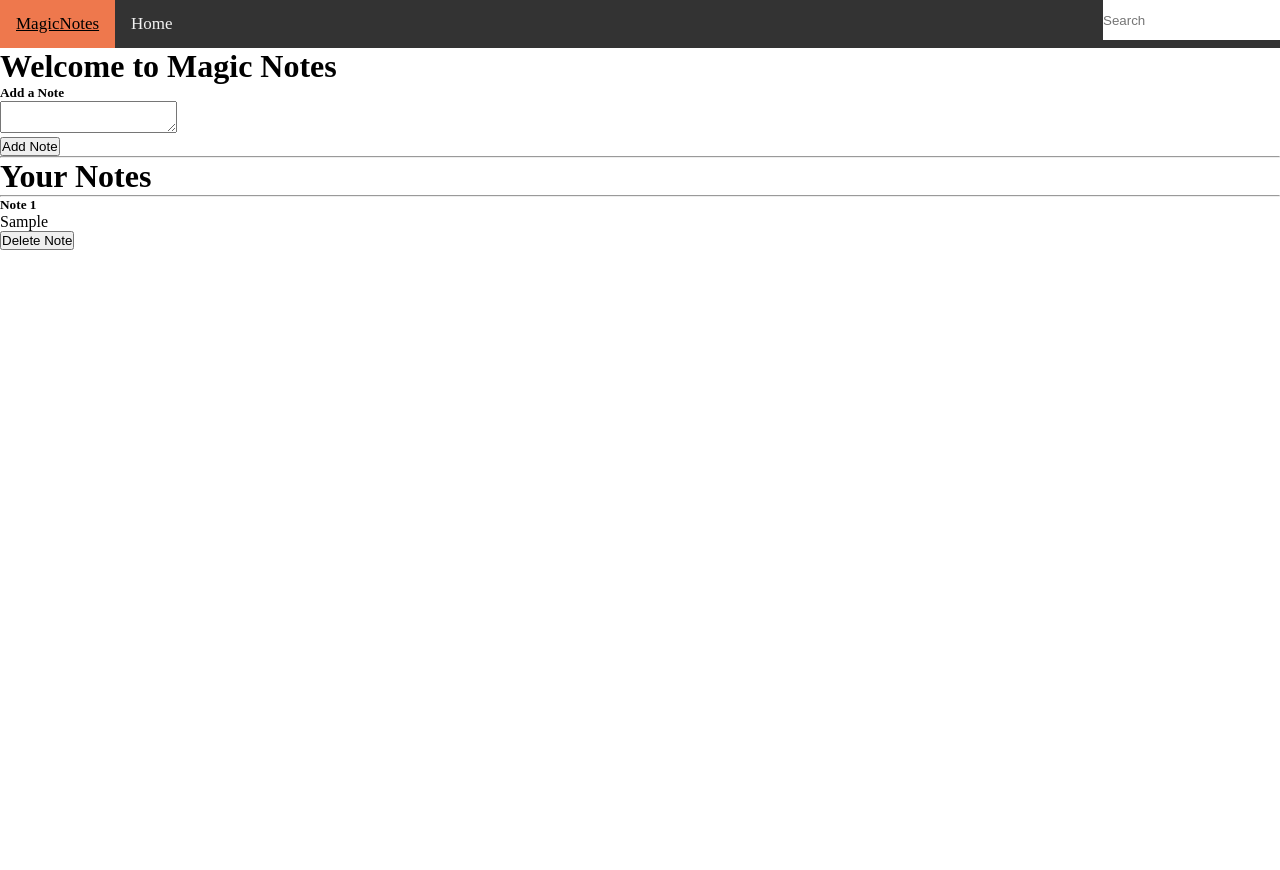
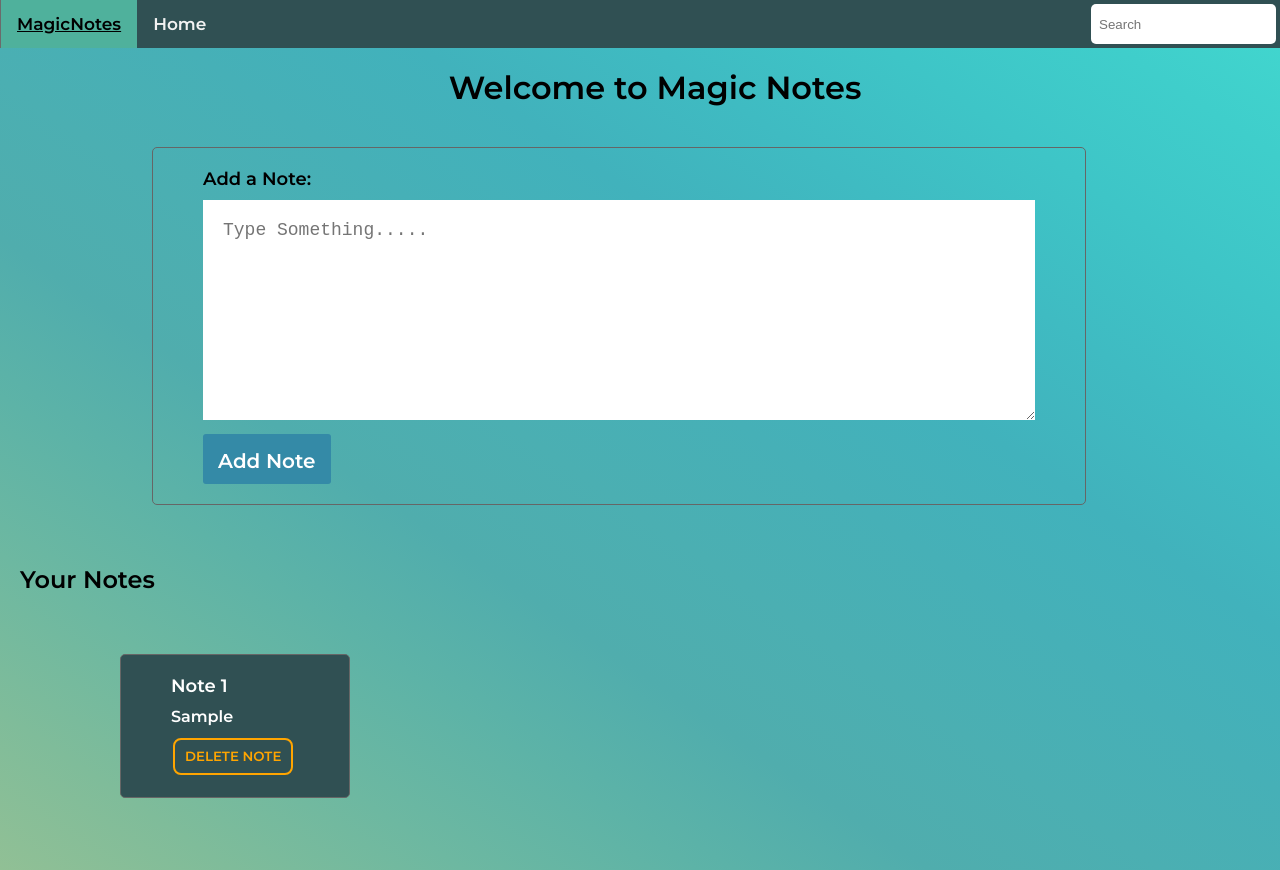
Before and after one commit to Neeraj855/Notes-Maker, a plain HTML site: page index.html in a window 1280 px wide. Both pictures are taken after typing "Sample" into the empty fields and a click on the button "Add Note". Before the commit the page ends 800 px from the top, so only its background shows below. Drawn offline with Linux system fonts and the light colour scheme.

Commit message:
Added Styles to the App

```diff
--- a/index.html
+++ b/index.html
@@ -15,33 +15,29 @@
     <form>
       <input id='searchTxt' class="form navform " type="search" placeholder="Search" aria-label="Search" />
     </form>
-
-
     </a>
-
-
   </nav>
-
-
 
   <div class="container">
     <h1>Welcome to Magic Notes</h1>
     <div class="card">
       <div class="card-body">
-        <h5 class="card-title">Add a Note</h5>
+        <h5 class="card-title">Add a Note:</h5>
         <div class="form-group">
-          <textarea class="form" id="addTxt"></textarea>
+          <textarea class="form-type" id="addTxt" placeholder="Type Something....."></textarea>
         </div>
-        <button class="btn" id="addBtn">Add Note</button>
+        <button class="btn-1" id="addBtn">Add Note</button>
+      </div>
+
+    </div>
+
+    <div class="card-2">
+      <h2>Your Notes</h2>
+
+      <div id="notes" class='notes-body'>
+
       </div>
     </div>
-    <hr />
-    <h1>Your Notes</h1>
-    <hr />
-    <div id="notes">
-
-    </div>
-  </div>
   </div>
 
 
--- a/script.js
+++ b/script.js
@@ -1,9 +1,6 @@
 showNotes();
 
-
-
 //NavBar
-
 function myFuction() {
     var nav = document.getElementById('myNav');
     if (nav.className === 'nav') {
@@ -41,11 +38,11 @@ function showNotes() {
     let html = "";
     notesObj.forEach(function (element, index) {
         html += `
-            <div class="noteCard my-2 mx-2 card" style="width: 18rem;">
-                    <div class="card-body">
-                        <h5 class="card-title">Note ${index + 1}</h5>
+            <div class="noteCard" style="width: 18rem;">
+                    <div class="card-body card-bg">
+                        <h5 class="card2-title">Note ${index + 1}</h5>
                         <p class="card-text"> ${element}</p>
-                        <button id="${index}" onclick="deleteNote(this.id)" class="btn btn-primary">Delete Note</button>
+                        <button id="${index}" onclick="deleteNote(this.id)" class="btn-2">Delete Note</button>
                     </div>
                 </div>`;
     });
@@ -59,7 +56,6 @@ function showNotes() {
 
 
 //Function to delete a Note
-
 function deleteNote(index) {
 
 
--- a/style.css
+++ b/style.css
@@ -1,7 +1,28 @@
+@import url("https://fonts.googleapis.com/css2?family=Montserrat:wght@600&display=swap");
+
 * {
   padding: 0;
   margin: 0;
   box-sizing: border-box;
+}
+
+body {
+  font-family: "Montserrat", sans-serif;
+  background-image: linear-gradient(
+    to right top,
+    #91c095,
+    #7fbc9a,
+    #6db8a1,
+    #5db3a7,
+    #50adad,
+    #4bafb2,
+    #46b0b7,
+    #41b2bc,
+    #3fbbc2,
+    #3ec5c7,
+    #3fcecb,
+    #42d8cf
+  );
 }
 
 a {
@@ -11,19 +32,23 @@ a {
 
 form {
   float: right;
+}
 
+h2 {
+  margin: 20px;
 }
 
 .navform {
   border: none;
   height: 40px;
-
+  margin: 4px;
+  padding-left: 8px;
+  border-radius: 5px;
 }
 
 .nav {
   overflow: hidden;
-    background-color: #333;
-
+  background-color: rgb(48, 80, 83);
 }
 
 .nav a {
@@ -41,12 +66,13 @@ form {
 }
 
 .nav a:hover {
-    background-color: #ddd;
+  background-color: rgb(79, 177, 156);
   color: black;
+  border-left: 1px solid rgb(107, 107, 107);
 }
 
 .nav a.active {
-    background-color: rgb(238, 120, 77);
+  background-color: rgb(79, 177, 156);
   color: rgb(0, 0, 0);
 }
 
@@ -54,12 +80,136 @@ form {
   display: none;
 }
 
-@media screen and (max-width:600px) {
+/* Container */
 
+.container {
+  display: flex;
+  flex-direction: column;
+  justify-content: center;
+}
+
+.container h1 {
+  margin-top: 20px;
+  margin-left: 30px;
+  text-align: center;
+}
+
+.card {
+  margin-left: 7rem;
+}
+
+.card-body {
+  width: 80%;
+  border: 0.2px solid rgb(102, 102, 102);
+  border-radius: 5px;
+  margin: 40px;
+  padding: 20px 50px;
+}
+
+.card-title {
+  font-size: large;
+  font-weight: 600;
+  padding-bottom: 10px;
+}
+
+.form-type {
+  width: 100%;
+  height: 220px;
+  border: none;
+  padding: 20px;
+  font-size: 18px;
+}
+
+/* Note Card */
+
+.notes-body {
+  display: flex;
+  flex-wrap: wrap;
+  margin-left: 5rem;
+  margin-bottom: 2rem;
+}
+.card-bg {
+  background-color: rgb(48, 80, 83);
+  color: white;
+  flex: 1 1 auto;
+}
+
+.card2-title {
+  font-size: large;
+}
+.card-text {
+  padding: 10px 0;
+}
+
+.btn-2 {
+  box-sizing: border-box;
+  appearance: none;
+  background-color: transparent;
+  border: 2px solid orange;
+  border-radius: 0.6em;
+  color: orange;
+  cursor: pointer;
+  display: flex;
+  align-self: center;
+  font-weight: 400;
+  line-height: 1;
+  margin: 2px;
+  padding: 10px;
+  text-decoration: none;
+  text-align: center;
+  text-transform: uppercase;
+  font-family: "Montserrat", sans-serif;
+  font-weight: 400;
+  transition: box-shadow 300ms ease-in-out, color 300ms ease-in-out;
+}
+
+.btn-2:hover {
+  box-shadow: 0 0 40px 40px orange inset;
+  color: #fff;
+  outline: 0;
+}
+
+.card .btn-1 {
+  display: inline-block;
+  padding: 15px;
+  cursor: pointer;
+  margin-top: 10px;
+  margin-right: 5px;
+  height: 50px;
+  min-width: 100px;
+  background: #348aa7;
+  border: none;
+  outline: none;
+  color: white;
+  font-family: inherit;
+  font-weight: 400;
+  font-size: 20px;
+  border-radius: 3px;
+  box-shadow: 0 5px 0px darken(#0b83ac, 0%);
+  border-bottom: 2px solid darken(#0b83ac, 3%);
+}
+
+.btn-1:hover {
+  background: darken(#0b83ac, 5%);
+  box-shadow: 0 4px 1px darken(#0b83ac, 5%);
+  border-bottom: 2px solid darken(#0b83ac, 8%);
+  transition: all 0.1s ease-in;
+  background: darken(#0b83ac, 5%);
+  box-shadow: 0 4px 1px darken(#0b83ac, 5%);
+  border-bottom: 2px solid darken(#0b83ac, 8%);
+  transition: all 0.1s ease-in;
+}
+
+.btn-1:active {
+  transform: translateY(4px);
+  border-bottom-width: 2px;
+  box-shadow: none;
+}
+
+@media screen and (max-width: 600px) {
   .nav .navform,
   a:not(:first-child) {
     display: none;
-
   }
 
   .nav a.icon {
@@ -68,7 +218,7 @@ form {
   }
 }
 
-@media screen and (max-width:600px) {
+@media screen and (max-width: 600px) {
   .nav.responsive {
     position: relative;
   }
```
Lines whose indentation alone changed are shown as unchanged.
